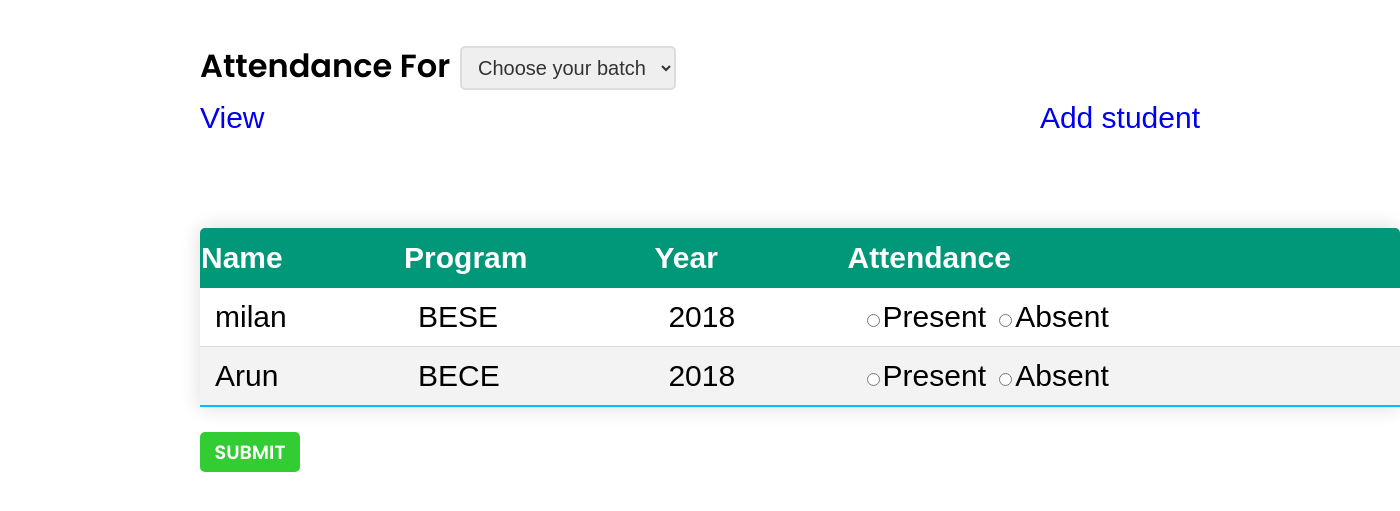
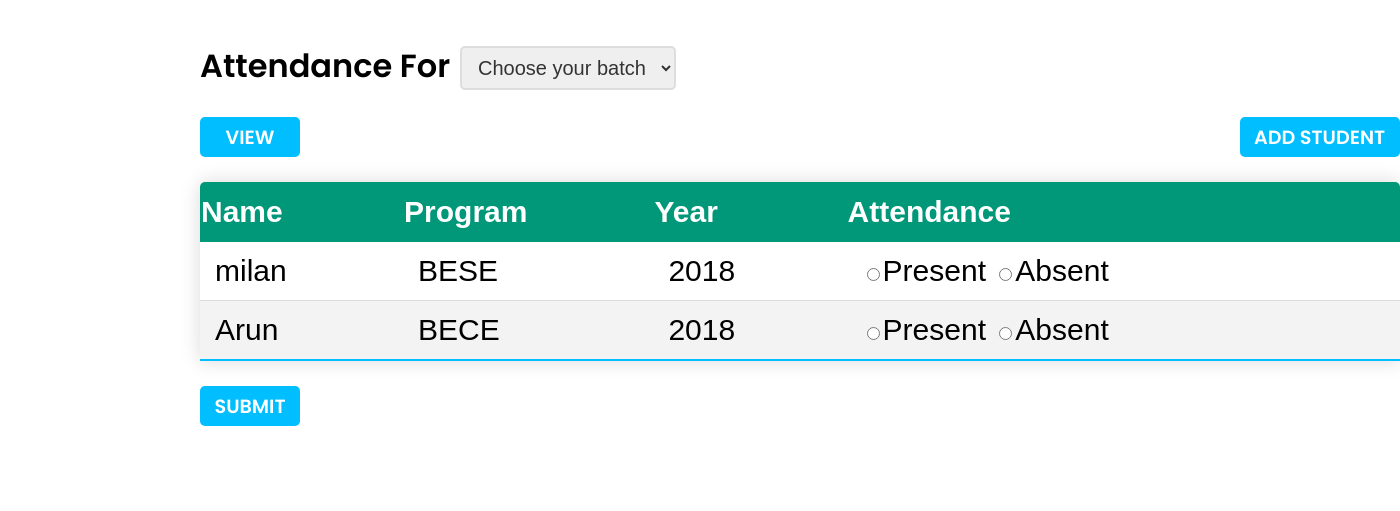
Before and after one commit to Abiral1234/MinorProject1-GCESAttendance, a PHP site: page /Home.php in a window 1400 px wide. Shown: the part 79-590 px from the top of the page. Run offline with PHP 8.4, Linux system fonts and the light colour scheme; data that the repository does not hold is empty.

Commit message:
added button color

```diff
--- a/CSS/Homestyle.css
+++ b/CSS/Homestyle1.css
@@ -1,7 +1,7 @@
 body{
 	margin: 0;
 	background: white;
-	font-family: sans-serif;
+	font-family:sans-serif;
 	font-weight: 350;
 }
 .navigation{
@@ -80,11 +80,21 @@ nav a:hover::before{
 	left:200px;
 	font-size: 30px;
 }
-#addstud_btn{
-	float: right;
+#addbtn{
+	position: absolute;
+	top: 0px;
+	left: 1040px;
+	padding: 10px 80px;
+	text-align: center;
+}
+#addstud_txt{
+	position: absolute;
+	top: 6px;
+	left: 14px;
 }
 a{
 	text-decoration: none;
+	color: white;
 }
 .table1{
 	border-collapse: collapse;
@@ -132,7 +142,7 @@ tbody tr:last-of-type {
     border-radius: 5px;
     outline: none;
     border: none;
-    background-image: linear-gradient(to right, #32CD32, #32CD32);
+    background-image: linear-gradient(to right, #00beff, #00beff);
     background-size: 200%;
     color: white;
     font-size: 1.2rem;
@@ -145,6 +155,4 @@ tbody tr:last-of-type {
 	text-decoration: none;
 	color: #fff;
 	font-family: 'Poppins', sans-serif;
-
-
 	}
--- a/Home.php
+++ b/Home.php
@@ -5,7 +5,7 @@ include_once 'connection.php';
 <html>
 <head>
 	<title></title>
-	<link rel="stylesheet" type="text/css" href="CSS/Homestyle.css">
+	<link rel="stylesheet" type="text/css" href="CSS/Homestyle1.css">
 	<link href="https://fonts.googleapis.com/css2?family=Poppins:wght@600&display=swap" rel="stylesheet">
 </head>
 <body>
@@ -37,8 +37,8 @@ include_once 'connection.php';
 			</select>
 		</div>
 <div class="pannel">
-	<a href="#" id="viewbtn">View</a>
-	<a href="AddStudent.php" id="addstud_btn">Add student</a><br><br><br>
+	<button class="btn"><a href="#" id="viewbtn">View</a></button>
+	<button class="btn" id="addbtn"><a href="AddStudent.php" id="addstud_txt">Add Student</a></button>
 	<table class="table1">
 		<thead>
 			<tr>
@@ -60,8 +60,8 @@ include_once 'connection.php';
 				<td><?php echo $row['subject']; ?></td>
 				<td><?php echo $row['year']; ?></td>
 				<td>
-					<input type="radio" name="attendance[<?php echo $row['Roll no']; ?> ]" value="present">Present
-					<input type="radio" name="attendance[<?php echo $row['Roll no']; ?>]" value="absent">Absent
+					<input class="radio" type="radio" name="attendance[<?php echo $row['Roll no'];?>]" value="present"><label class="attendance_label" id="present">Present</label>
+					<input  class="radio" type="radio" name="attendance[<?php echo $row['Roll no'];?>]" value="absent"><label class="attendance_label" id="absent">Absent </label>
 				</td>
 			</tr>
 		<?php } ?>
--- a/gces_attendance.sql
+++ b/gces_attendance.sql
@@ -19,7 +19,7 @@ SET time_zone = "+00:00";
 /*!40101 SET NAMES utf8mb4 */;
 
 --
--- Database: `gces attendance`
+-- Database: `gces attendance1`
 --
 
 -- --------------------------------------------------------
```
